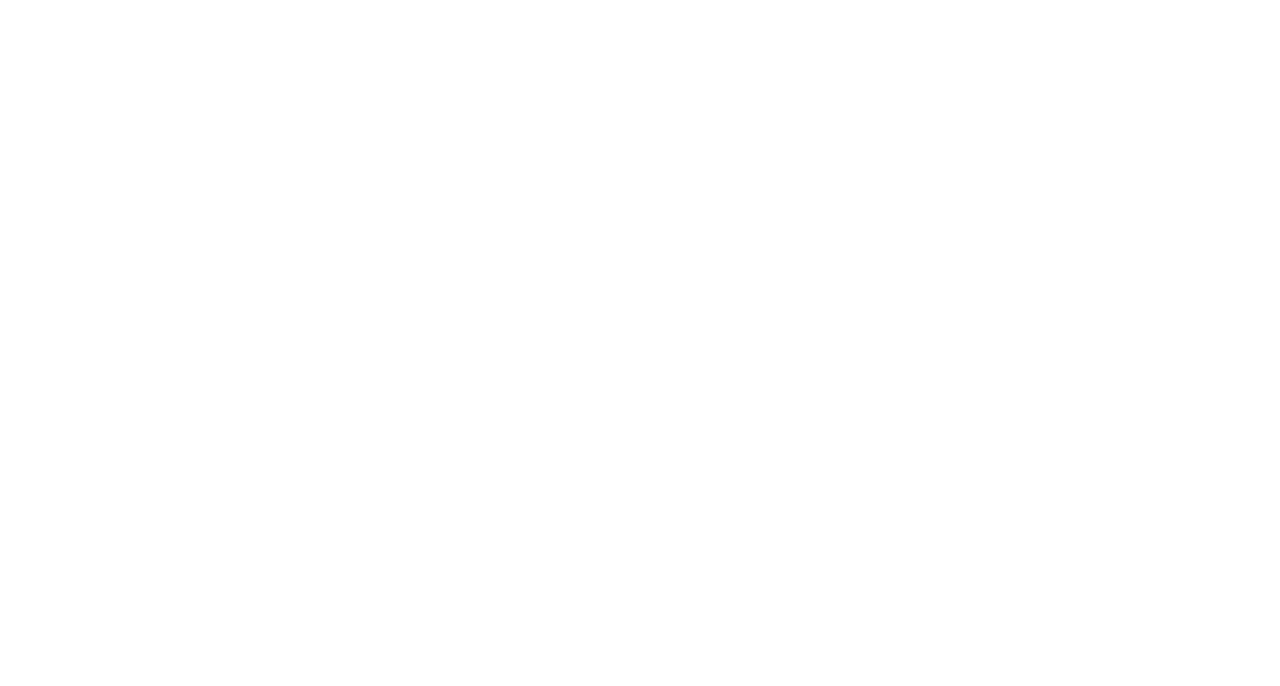
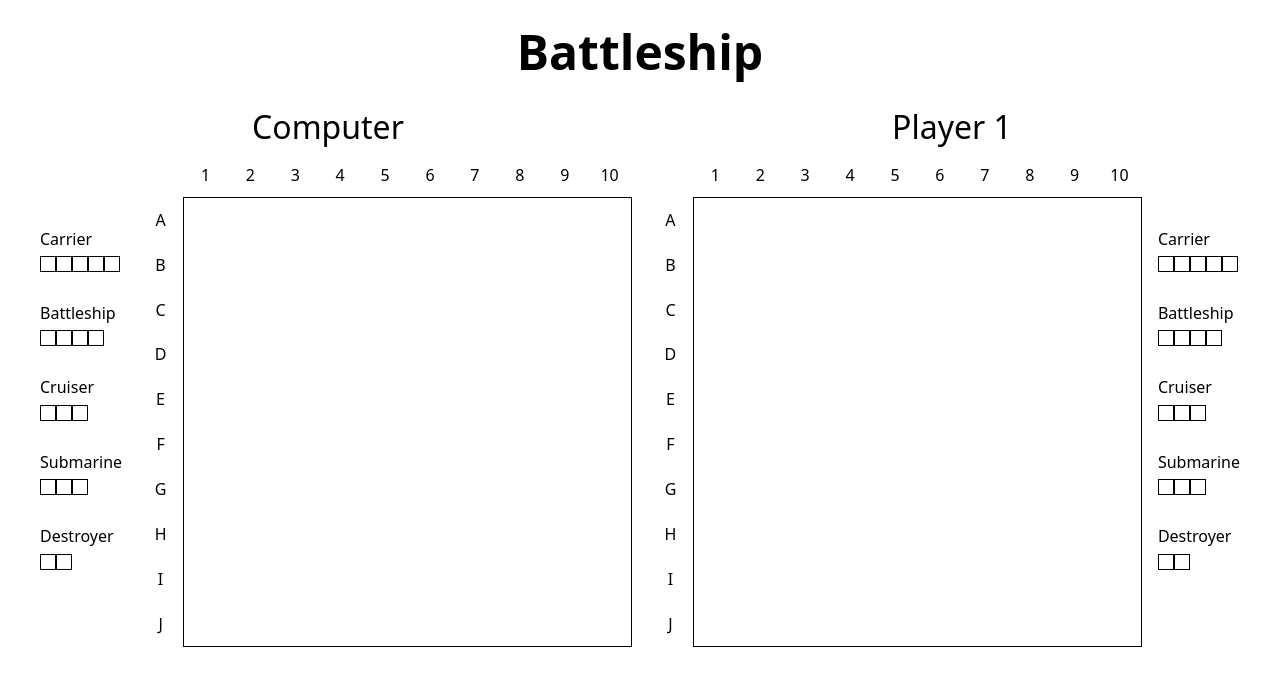
Before and after one commit to cjbarr1013/battleship, a website built with webpack: page src/index.html in a window 1280 px wide. Built offline with nearby package versions, Linux system fonts and the light colour scheme.

Commit message:
temp commit

```diff
--- a/src/index.html
+++ b/src/index.html
@@ -5,5 +5,166 @@
     <meta name="viewport" content="width=device-width, initial-scale=1.0" />
     <title>Document</title>
   </head>
-  <body></body>
+  <body>
+    <header>
+      <h1>Battleship</h1>
+    </header>
+    <div class="content-container">
+      <div class="player-container" id="player-2">
+        <div class="player-info">
+          <div class="name">Computer</div>
+          <div class="turn"></div>
+        </div>
+        <div class="ships-container">
+          <div class="ship carrier">
+            <p>Carrier</p>
+            <div class="ship-blocks-container">
+              <div class="ship-block"></div>
+              <div class="ship-block"></div>
+              <div class="ship-block"></div>
+              <div class="ship-block"></div>
+              <div class="ship-block"></div>
+            </div>
+          </div>
+          <div class="ship battleship">
+            <p>Battleship</p>
+            <div class="ship-blocks-container">
+              <div class="ship-block"></div>
+              <div class="ship-block"></div>
+              <div class="ship-block"></div>
+              <div class="ship-block"></div>
+            </div>
+          </div>
+          <div class="ship cruiser">
+            <p>Cruiser</p>
+            <div class="ship-blocks-container">
+              <div class="ship-block"></div>
+              <div class="ship-block"></div>
+              <div class="ship-block"></div>
+            </div>
+          </div>
+          <div class="ship submarine">
+            <p>Submarine</p>
+            <div class="ship-blocks-container">
+              <div class="ship-block"></div>
+              <div class="ship-block"></div>
+              <div class="ship-block"></div>
+            </div>
+          </div>
+          <div class="ship destroyer">
+            <p>Destroyer</p>
+            <div class="ship-blocks-container">
+              <div class="ship-block"></div>
+              <div class="ship-block"></div>
+            </div>
+          </div>
+        </div>
+        <div class="board-container">
+          <div class="x-label">
+            <div></div>
+            <div>1</div>
+            <div>2</div>
+            <div>3</div>
+            <div>4</div>
+            <div>5</div>
+            <div>6</div>
+            <div>7</div>
+            <div>8</div>
+            <div>9</div>
+            <div>10</div>
+          </div>
+          <div class="y-label">
+            <div>A</div>
+            <div>B</div>
+            <div>C</div>
+            <div>D</div>
+            <div>E</div>
+            <div>F</div>
+            <div>G</div>
+            <div>H</div>
+            <div>I</div>
+            <div>J</div>
+          </div>
+          <div class="board"></div>
+        </div>
+      </div>
+      <div class="player-container" id="player-1">
+        <div class="player-info">
+          <div class="name">Player 1</div>
+          <div class="turn"></div>
+        </div>
+        <div class="board-container">
+          <div class="x-label">
+            <div></div>
+            <div>1</div>
+            <div>2</div>
+            <div>3</div>
+            <div>4</div>
+            <div>5</div>
+            <div>6</div>
+            <div>7</div>
+            <div>8</div>
+            <div>9</div>
+            <div>10</div>
+          </div>
+          <div class="y-label">
+            <div>A</div>
+            <div>B</div>
+            <div>C</div>
+            <div>D</div>
+            <div>E</div>
+            <div>F</div>
+            <div>G</div>
+            <div>H</div>
+            <div>I</div>
+            <div>J</div>
+          </div>
+          <div class="board"></div>
+        </div>
+        <div class="ships-container">
+          <div class="ship carrier">
+            <p>Carrier</p>
+            <div class="ship-blocks-container">
+              <div class="ship-block"></div>
+              <div class="ship-block"></div>
+              <div class="ship-block"></div>
+              <div class="ship-block"></div>
+              <div class="ship-block"></div>
+            </div>
+          </div>
+          <div class="ship battleship">
+            <p>Battleship</p>
+            <div class="ship-blocks-container">
+              <div class="ship-block"></div>
+              <div class="ship-block"></div>
+              <div class="ship-block"></div>
+              <div class="ship-block"></div>
+            </div>
+          </div>
+          <div class="ship cruiser">
+            <p>Cruiser</p>
+            <div class="ship-blocks-container">
+              <div class="ship-block"></div>
+              <div class="ship-block"></div>
+              <div class="ship-block"></div>
+            </div>
+          </div>
+          <div class="ship submarine">
+            <p>Submarine</p>
+            <div class="ship-blocks-container">
+              <div class="ship-block"></div>
+              <div class="ship-block"></div>
+              <div class="ship-block"></div>
+            </div>
+          </div>
+          <div class="ship destroyer">
+            <p>Destroyer</p>
+            <div class="ship-blocks-container">
+              <div class="ship-block"></div>
+              <div class="ship-block"></div>
+          </div>
+        </div>
+      </div>
+    </div>
+  </body>
 </html>
--- a/src/main.js
+++ b/src/main.js
@@ -1 +1,5 @@
 import './styles.css';
+import { DOMManager } from './modules/domManager.js';
+
+const userInterface = DOMManager();
+userInterface.initGameboards();
--- a/src/styles.css
+++ b/src/styles.css
@@ -0,0 +1,204 @@
+:root {
+  --min-page-width: 800px;
+  --board-font-size: 1rem;
+}
+
+*,
+::before,
+::after {
+  box-sizing: border-box;
+  margin: 0;
+}
+
+html,
+body {
+  height: 100vh;
+  width: 100vw;
+}
+
+html {
+  font-family:
+    system-ui,
+    -apple-system,
+    BlinkMacSystemFont,
+    'Segoe UI',
+    Roboto,
+    Oxygen,
+    Ubuntu,
+    Cantarell,
+    'Open Sans',
+    'Helvetica Neue',
+    sans-serif;
+  font-size: 16px;
+  line-height: 1.15; /* Correct the line height in all browsers. */
+  -webkit-text-size-adjust: 100%; /* Prevent adjustments of font size after orientation changes in iOS. */
+}
+
+body {
+  margin: 0;
+  display: flex;
+  flex-direction: column;
+}
+
+h1 {
+  font-size: 3rem;
+}
+
+p {
+  margin: 0;
+}
+
+button,
+input,
+optgroup,
+select,
+textarea {
+  appearance: none;
+  font-family: inherit;
+  font-size: 100%;
+  line-height: 1.15;
+  margin: 0;
+}
+
+button,
+[type='button'],
+[type='reset'],
+[type='submit'] {
+  appearance: none;
+  -webkit-appearance: button;
+}
+
+header {
+  display: flex;
+  justify-content: center;
+  align-items: center;
+  padding-top: 1.5rem;
+}
+
+.content-container {
+  display: flex;
+  justify-content: space-around;
+  gap: 1rem;
+  padding: 1.5rem;
+  max-height: 100%;
+}
+
+.player-container {
+  display: grid;
+}
+
+#player-2 {
+  grid-template: 1fr 10fr / 1fr 5fr;
+}
+
+#player-1 {
+  grid-template: 1fr 10fr / 5fr 1fr;
+}
+
+.player-info {
+  grid-row: 1 / 2;
+  grid-column: 1 / 3;
+  font-size: 2rem;
+  display: flex;
+  justify-content: center;
+  align-items: center;
+}
+
+#player-2 > .ships-container {
+  grid-row: 2 / 3;
+  grid-column: 1 / 2;
+}
+
+#player-1 > .ships-container {
+  grid-row: 2 / 3;
+  grid-column: 2 / 3;
+}
+
+#player-2 > .board-container {
+  grid-row: 2 / 3;
+  grid-column: 2 / 3;
+}
+
+#player-1 > .board-container {
+  grid-row: 2 / 3;
+  grid-column: 1 / 2;
+}
+
+.ships-container {
+  display: flex;
+  flex-direction: column;
+  justify-content: center;
+  gap: 2rem;
+  padding: 1rem;
+}
+
+.ship {
+  display: flex;
+  flex-direction: column;
+  gap: 0.5rem;
+}
+
+.ship-blocks-container {
+  display: flex;
+}
+
+.ship-block {
+  width: 1rem;
+  border: 0.05rem solid black;
+  aspect-ratio: 1;
+}
+
+.board-container {
+  display: grid;
+  grid-template: 1fr 10fr / 1fr 10fr;
+}
+
+.x-label,
+.y-label {
+  display: grid;
+  font-size: var(--board-font-size);
+}
+
+.x-label > div,
+.y-label > div {
+  display: flex;
+  justify-content: center;
+  align-items: center;
+  aspect-ratio: 1;
+}
+
+.x-label {
+  grid-template: 1fr / repeat(11, 1fr);
+  grid-row: 1 / 2;
+  grid-column: 1 / 3;
+}
+
+.y-label {
+  grid-template: repeat(10, 1fr) / 1fr;
+  grid-row: 2 / 3;
+}
+
+.board {
+  display: grid;
+  grid-template: repeat(10, 1fr) / repeat(10, 1fr);
+  grid-row: 2 / 3;
+  gap: 0;
+  border: solid 0.1rem black;
+}
+
+.board > div {
+  display: flex;
+  justify-content: center;
+  align-items: center;
+  font-size: var(--board-font-size);
+  padding: 0.2rem;
+  aspect-ratio: 1;
+}
+
+.board > div:nth-child(n + 11) {
+  border-top: solid 0.05rem black;
+}
+
+.board > div:not(:nth-child(10n)) {
+  border-right: solid 0.05rem black;
+}
```
